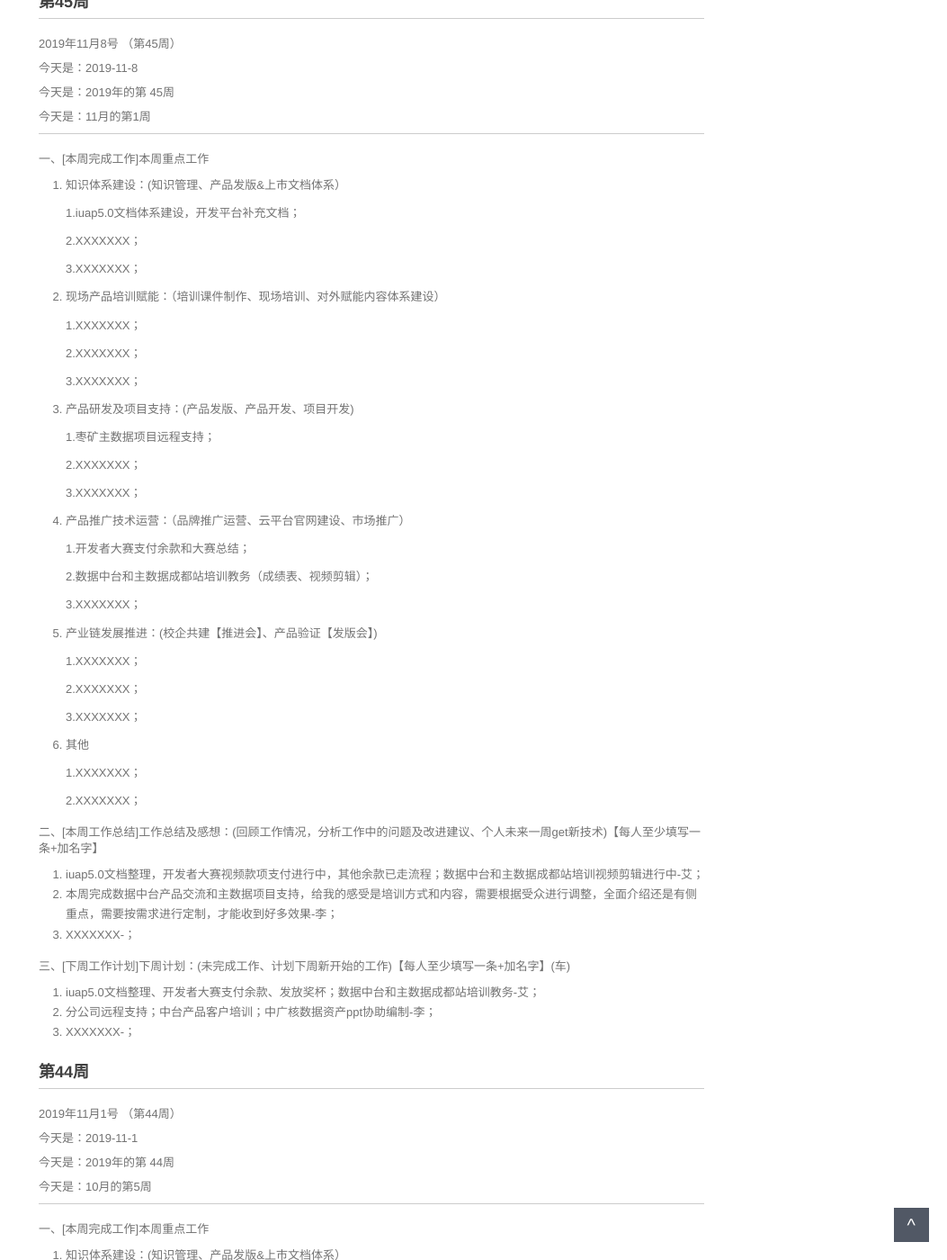
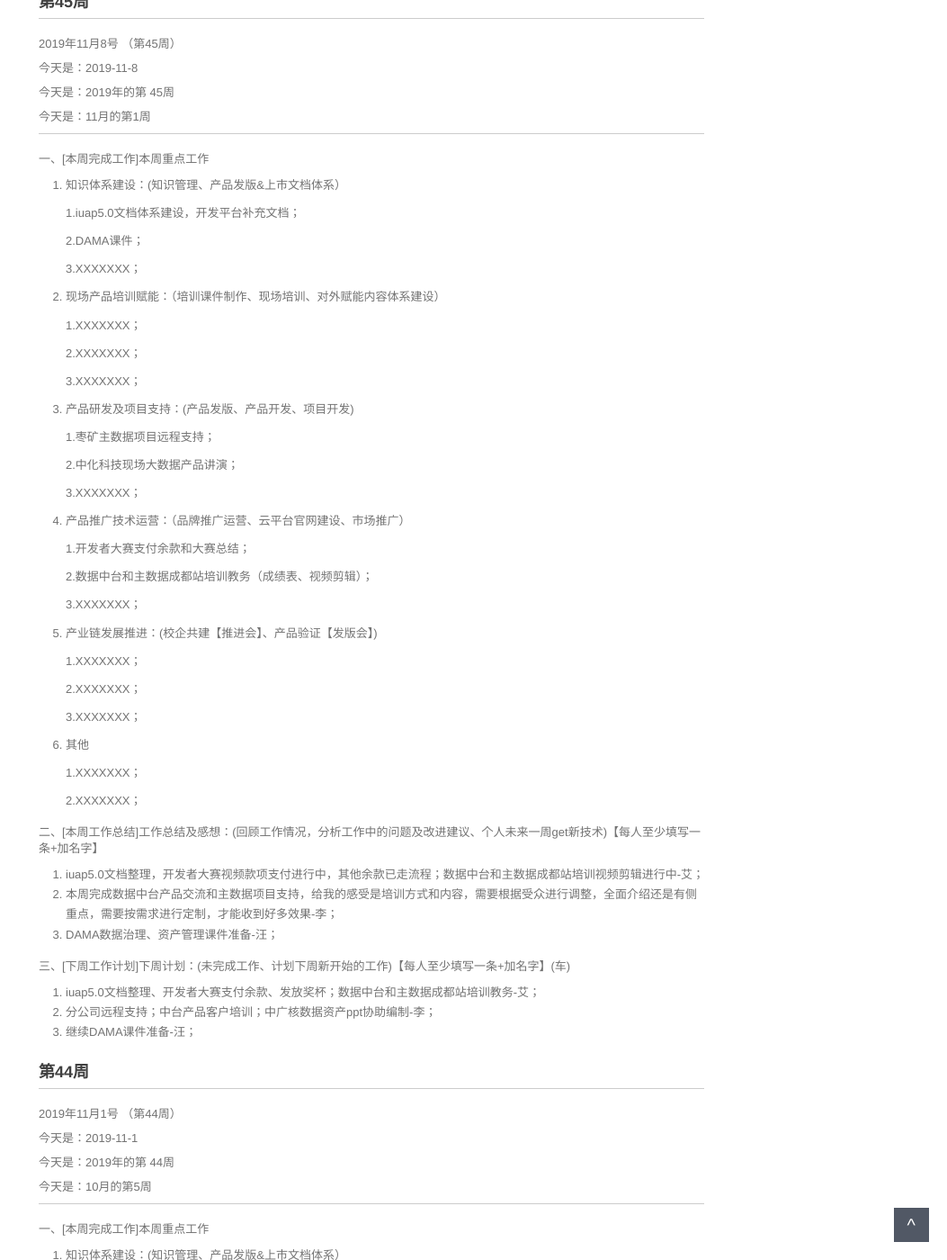
Before and after one commit to walllFlower/blog, a Jekyll site: the page built from _posts/2018-07-17-day_report_cxz.md, in a window 1280 px wide and 1400 px high, scrolled down 341 px. Shown: the whole window at 90% size, without its empty margins (227-1280 px from the left). Built offline with Jekyll 4.4.1, drawn with Linux system fonts in a browser that asks for light colours; comment, search, counter and statistics services are not loaded.

Commit message:
Update 2018-07-17-day_report_cxz.md

```diff
--- a/_posts/2018-07-17-day_report_cxz.md
+++ b/_posts/2018-07-17-day_report_cxz.md
@@ -28,7 +28,7 @@ categories: 技术运营工作周报
 
     1.iuap5.0文档体系建设，开发平台补充文档；
 
-    2.XXXXXXX；
+    2.DAMA课件；
 
     3.XXXXXXX；
 
@@ -44,7 +44,7 @@ categories: 技术运营工作周报
 
     1.枣矿主数据项目远程支持；
 
-    2.XXXXXXX；
+    2.中化科技现场大数据产品讲演；
 
     3.XXXXXXX；
 
@@ -75,13 +75,13 @@ categories: 技术运营工作周报
 
 1. iuap5.0文档整理，开发者大赛视频款项支付进行中，其他余款已走流程；数据中台和主数据成都站培训视频剪辑进行中-艾；
 2. 本周完成数据中台产品交流和主数据项目支持，给我的感受是培训方式和内容，需要根据受众进行调整，全面介绍还是有侧重点，需要按需求进行定制，才能收到好多效果-李；
-3. XXXXXXX-；
+3. DAMA数据治理、资产管理课件准备-汪；
 
 三、[下周工作计划]下周计划：(未完成工作、计划下周新开始的工作)【每人至少填写一条+加名字】(车)
 
 1. iuap5.0文档整理、开发者大赛支付余款、发放奖杯；数据中台和主数据成都站培训教务-艾；
 2. 分公司远程支持；中台产品客户培训；中广核数据资产ppt协助编制-李；
-3. XXXXXXX-；
+3. 继续DAMA课件准备-汪；
 
 
 
```
